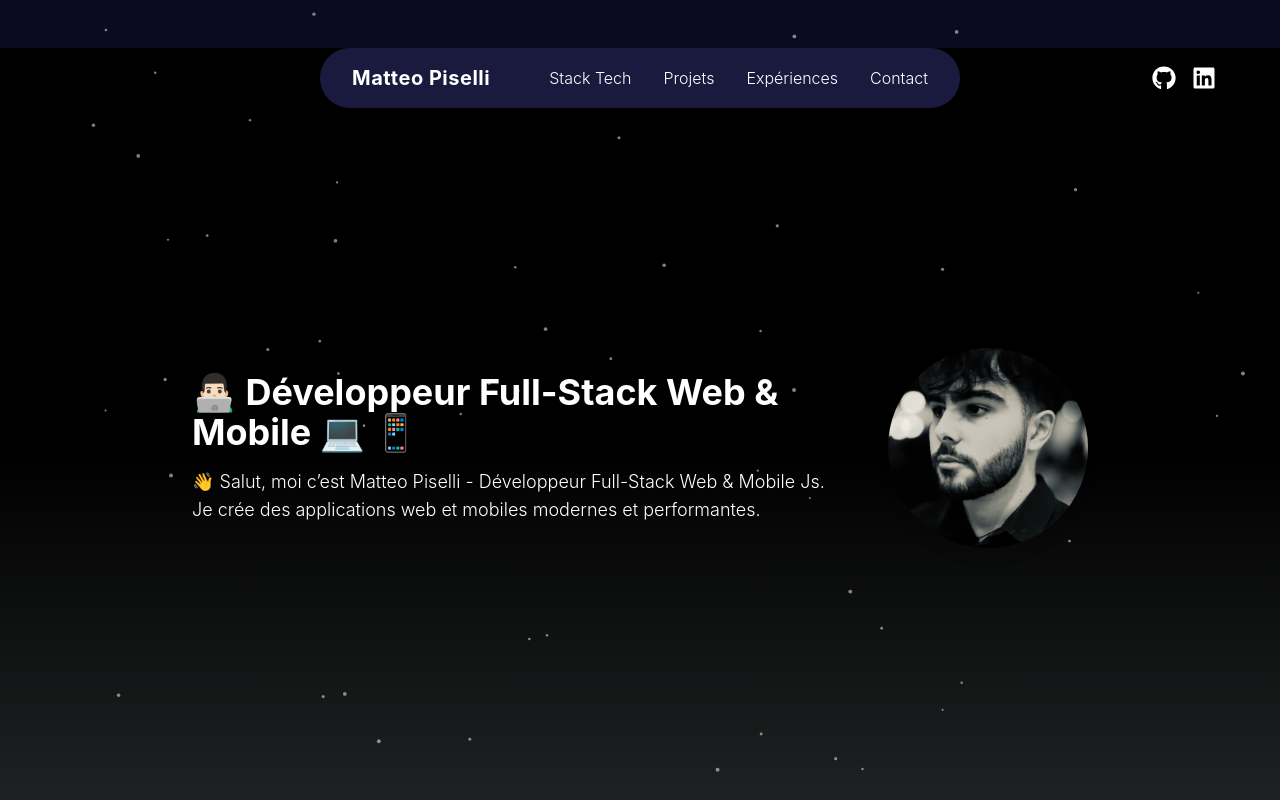
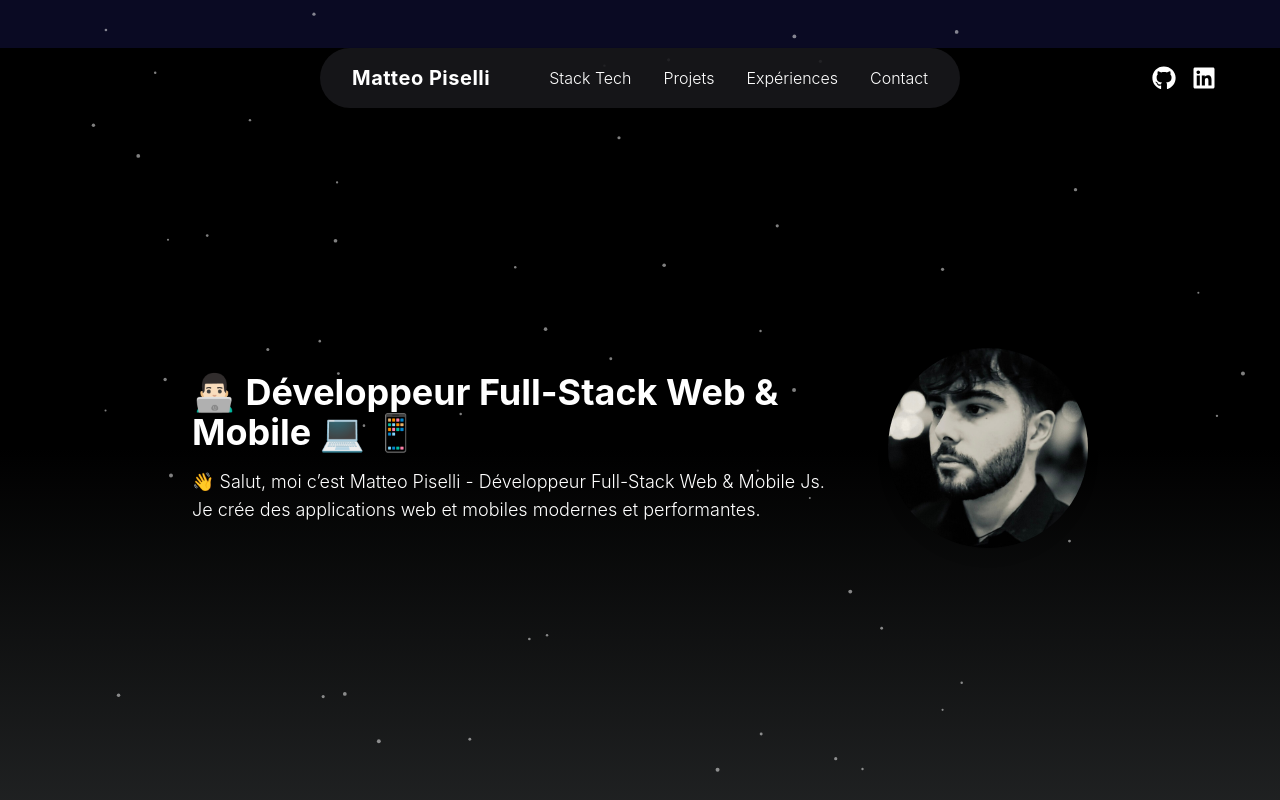
Before and after one commit to MatteoPiselli/portfolio, a Next.js app: page / in a window 1280 px wide. Shown: the top 800 px of the page. Built offline with nearby package versions, Linux system fonts and the light colour scheme.

Commit message:
mise à jour de la couleur de fond de la barre de navigation

```diff
--- a/components/NavBar.jsx
+++ b/components/NavBar.jsx
@@ -6,7 +6,7 @@ export default function Navbar() {
   const [isOpen, setIsOpen] = useState(false);
 
   return (
-    <nav className="bg-[#1a1a3f] text-white w-full md:w-[50%] mx-auto rounded-full shadow-md z-20">
+    <nav className="bg-[#18181b]/90 text-white w-full md:w-[50%] mx-auto rounded-full shadow-md z-20">
       <div className="flex items-center justify-between w-[100%] mx-auto px-4 md:px-8 py-4">
         <div className="text-xl font-bold tracking-wide">Matteo Piselli</div>
 
```
